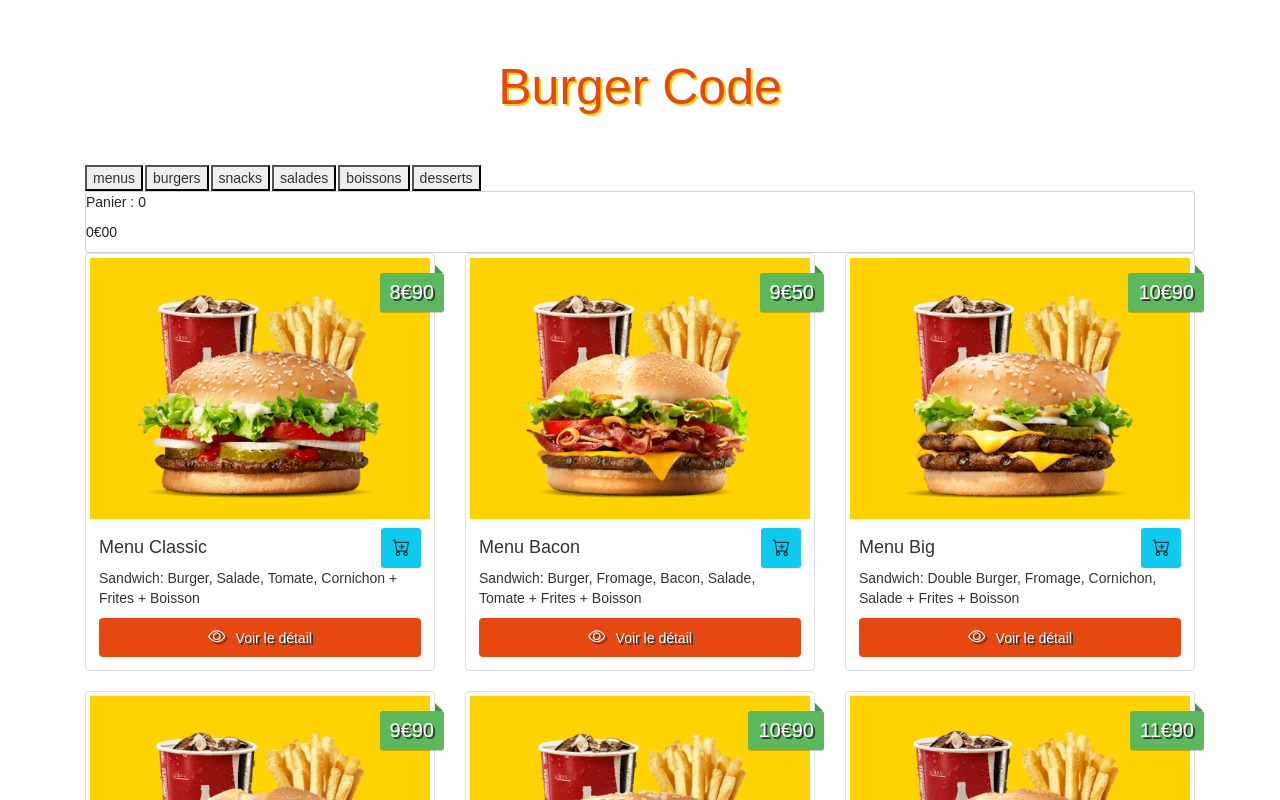
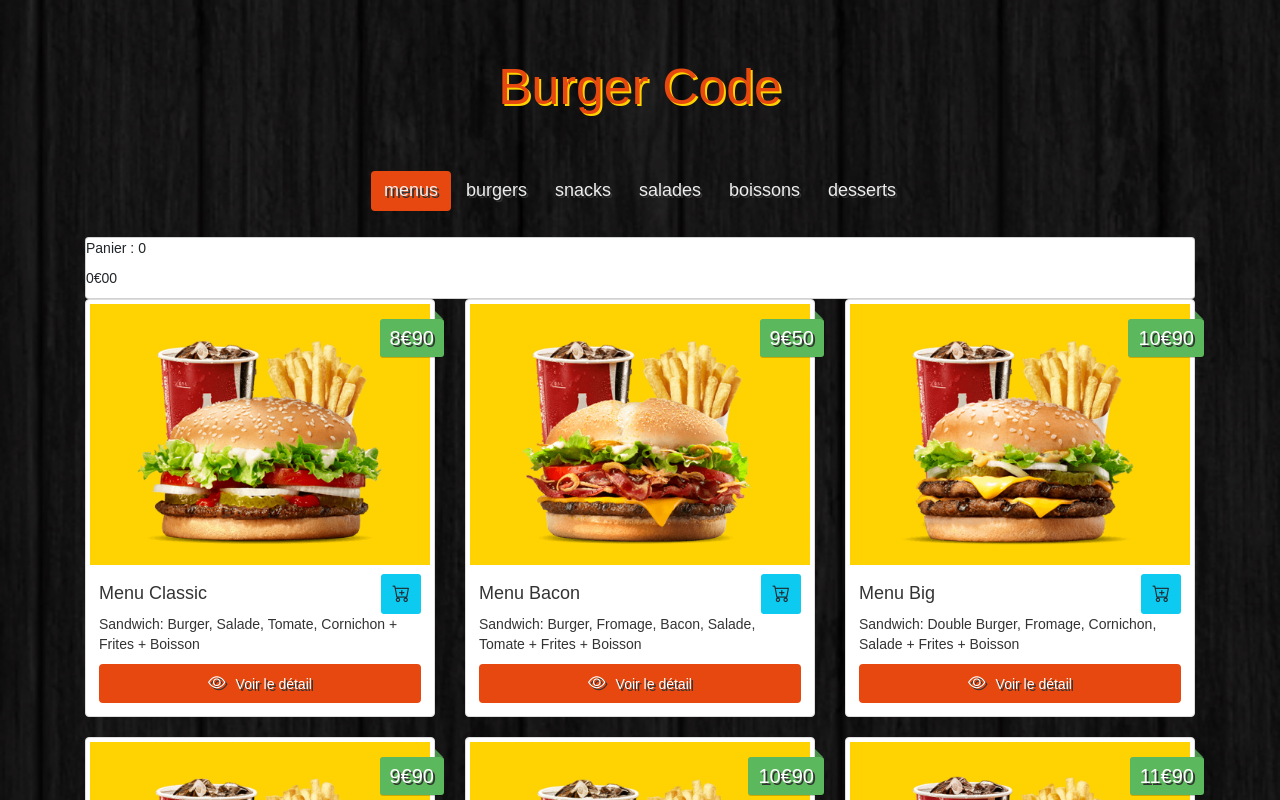
Before and after one commit to fabagile/burger-code, a Next.js app: page /products in a window 1280 px wide. Shown: the top 800 px of the page. Built offline with nearby package versions, Linux system fonts and the light colour scheme; a web font is replaced by a local one.

Commit message:
nav dynamic buttons

```diff
--- a/src/components/actions/Button.tsx
+++ b/src/components/actions/Button.tsx
@@ -36,7 +36,7 @@ className="",
   );
   //   const btnClass=useMemo(()=> (`btn btn-md btn${outline? "-outline" :"" }-${!textColor.length ?btnColor:textColor} ${textColor.length? ():() }  `),[size, textColor, btnColor, outline])
   return (
-    <button onClick={onClick} className={`btnClass ${className}`} title={title}>
+    <button type="button" onClick={onClick} className={`${btnClass} ${className}`} title={title}>
       {children}
       {/* <Icon name={iconName} /> */}
     </button>
--- a/src/components/layout/navbar/Navigation.tsx
+++ b/src/components/layout/navbar/Navigation.tsx
@@ -9,26 +9,25 @@ import Actions from "../Actions";
 import Icon from "@/components/UI/Icon";
 
 const Navigation = () => {
-  // useEffect(()=> category?console.log(category.name), [])
+  const { products, filterProducts, categories, category } = productsStore();
+  useEffect(() => console.table(products), [products]);
   // const active = useMemo(()=> links.filter(link=> link.id==""))
-  const { products, filterProducts, categories, category } = productsStore();
-  console.log(category);
+  // console.log(category);
 
   return (
     <>
-
-      <nav className="" >
-
-          <ul className="nav nav-pills">
+      <nav className="navbar">
+        <ul className="nav nav-pills ">
           {categories.map(({ id, name }) => (
             <li
               role="presentation"
               key={id}
-                className={id == category.id ? "nav-item active" : "nav-item"}
+              className={`${id == category.id ? "active" : ""}`}
+              // onClick={() => filterProducts(id)}
             >
               <Button
                 onClick={() => filterProducts(id)}
-                  btnColor={id == "1" ? "primary" : "secondary"}
+                btnColor={"transparent"}
                 title={name}
               >
                 {name}
@@ -65,7 +64,6 @@ const Navigation = () => {
               </Button>
             </Actions>
           </div> */}
-
       </nav>
     </>
   );
--- a/src/styles/main.scss
+++ b/src/styles/main.scss
@@ -1,5 +1,5 @@
 body {
-  // background: url(../../public/images/bg.png);
+  background: url(../../public/images/bg.png);
   // background-image: url(../../public/images/Burger.jpg);
   background-size: cover;
 }
@@ -22,7 +22,7 @@ body {
 
 .nav {
   margin-bottom: 40px;
-  > li > a {
+  > li > a, > li > button {
     color: #eee;
     font-size: 18px;
     text-shadow: 2px 2px #333;
@@ -32,11 +32,12 @@ body {
       background-color: #eee;
     }
   }
-  &-pills > li.active > a {
+  &-pills > li.active > a, &-pills > li.active > button {
     &,
     &:hover,
     &:focus {
       background: #e7480f;
+      color: #eee;
     }
   }
 }
```
Lines whose indentation alone changed are shown as unchanged.
